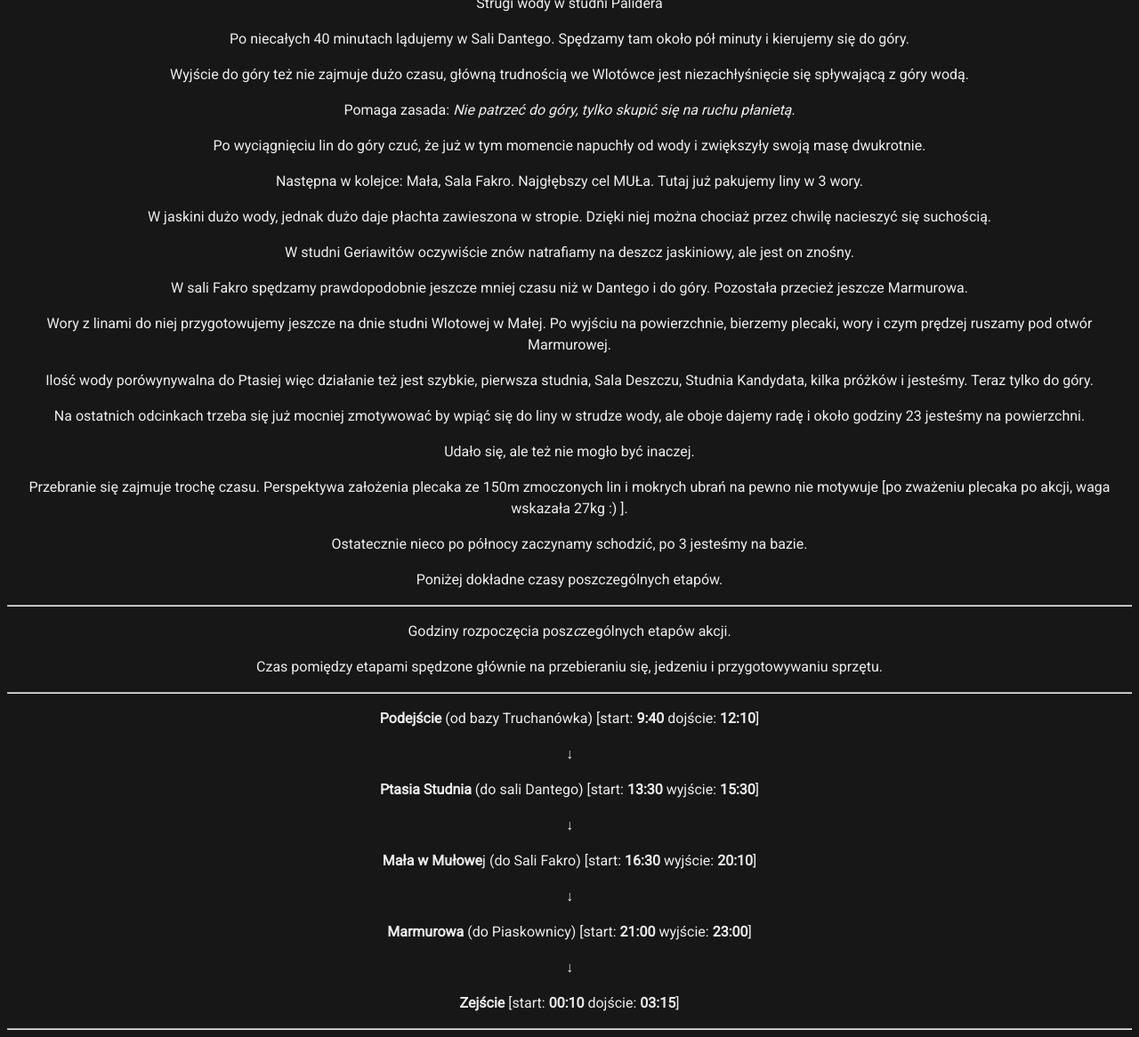
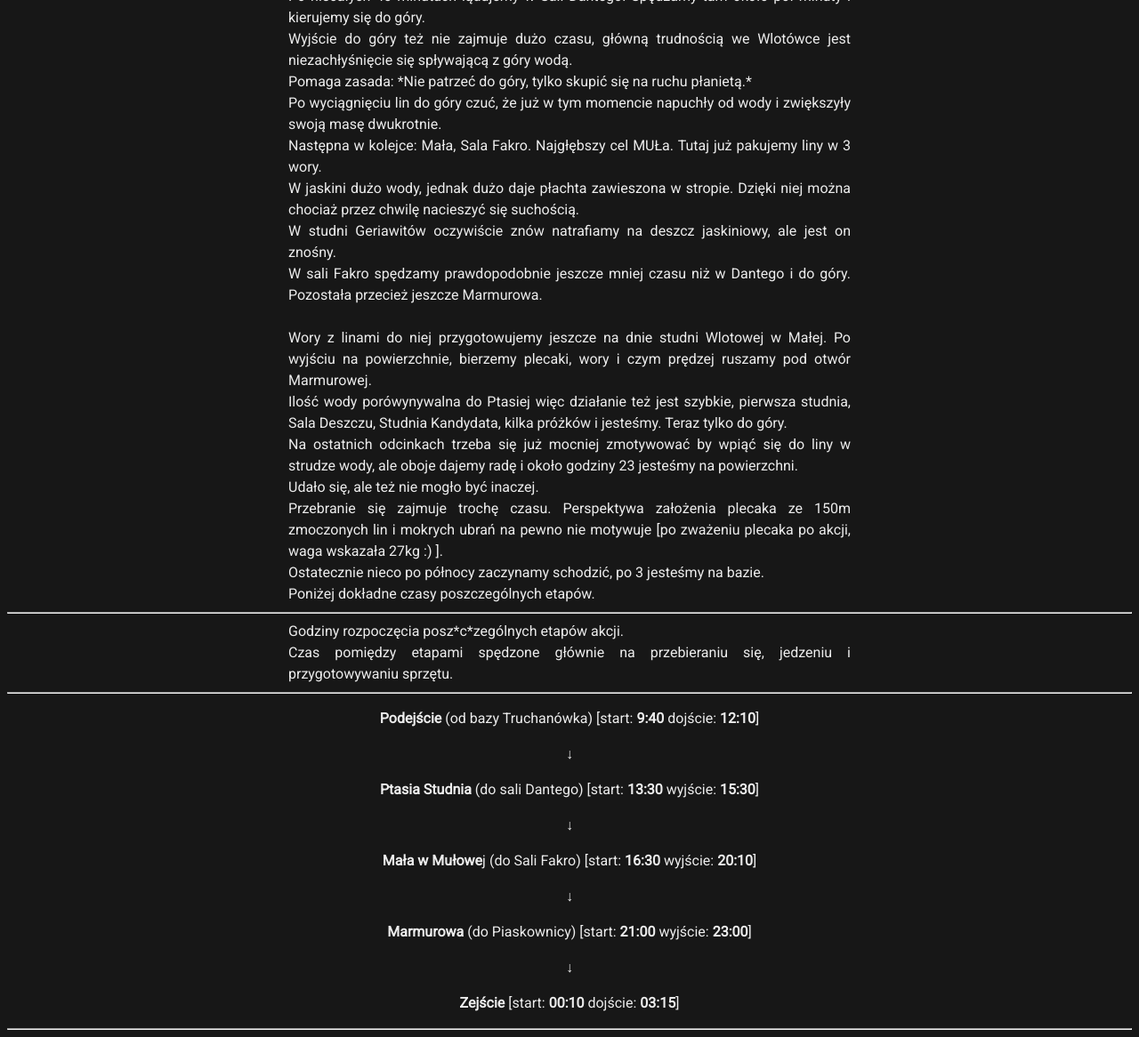
Before and after one commit to dziury/szkice, a Jekyll site: the page built from Relacje/MUŁ - Mułowa Łańcuchówka.md, in a window 1280 px wide and 1400 px high, scrolled down 1321 px, cut to the strip 234-1400 px from the top of the window. Shown: the whole strip at 89% size. Built offline with Jekyll 4.4.1, drawn with Linux system fonts in a browser that asks for light colours; our own code applies the rules of GitHub Pages for plain Markdown files.

Commit message:
formatting!!

```diff
--- a/Relacje/MUŁ - Mułowa Łańcuchówka.md
+++ b/Relacje/MUŁ - Mułowa Łańcuchówka.md
@@ -6,7 +6,7 @@
 
 ---
 
-<div style="text-align: justify; margin-right: 30%; margin-left: 30%;">
+<div style="text-align: justify; margin-right: 25%; margin-left: 25%;">
 Pomysł na tą akcję powstał dosyć spontanicznie, ale takie są często najlepsze.
 <br>
 Trzy jaskinie: Ptasia Studnia, Mała w Mułowej i Marmurowa.
@@ -26,15 +26,19 @@ Rozpiska wyglądała tak:
 <img style="border:2px solid #808080" src="mul-2.png" alt="mul1" height="450" />
 </div>
 
+<div style="text-align: justify; margin-right: 25%; margin-left: 25%;">
 Pozostało tylko znaleźć wspołzawodnika/zawodniczkę dla tego przedsięwziecia i można działać. Na szczęście Ewa nie wymagała dużo przekonywania.
+<br>
+Prognozy na weekend nie najlepsze, dlatego decydujemy się na wyjście w niedzielę. Wtedy ma być trochę spokojniej niż w sobotę. Niestety tylko trochę.
+<br>
+Z bazy z charakterystycznym krakoskim sprężem wychodzimy niewiele przed 10. Podejście dosyć żwawym tempem. Po 2.5h jesteśmy pod otworem Małej. Tam przebieramy się, ogarniamy sprzęt i kierujemy się w kierunku Ptasiej.
+<br>
+Deszcz towarzyszy nam właściwie od rana, raz pada mocniej, raz słabiej ale wilgoć utrzymuje się cały czas na wysokim poziomie, ale wciąż w granicy rozsądku.
+<br>
+Niestety tego samego nie można powiedzieć o ilości wody w jaskini. W Ptasiej zmusza ona do naprawdę szybkiego poręczowania.
+</div>
 
-Prognozy na weekend nie najlepsze, dlatego decydujemy się na wyjście w niedzielę. Wtedy ma być trochę spokojniej niż w sobotę. Niestety tylko trochę.
 
-Z bazy z charakterystycznym krakoskim sprężem wychodzimy niewiele przed 10. Podejście dosyć żwawym tempem. Po 2.5h jesteśmy pod otworem Małej. Tam przebieramy się, ogarniamy sprzęt i kierujemy się w kierunku Ptasiej.
-
-Deszcz towarzyszy nam właściwie od rana, raz pada mocniej, raz słabiej ale wilgoć utrzymuje się cały czas na wysokim poziomie, ale wciąż w granicy rozsądku.
-
-Niestety tego samego nie można powiedzieć o ilości wody w jaskini. W Ptasiej zmusza ona do naprawdę szybkiego poręczowania.
 
 <div>
 <img style="border:2px solid #808080" src="mul-1.png" alt="palider" height="350" />
@@ -42,41 +46,46 @@ Niestety tego samego nie można powiedzieć o ilości wody w jaskini. W Ptasiej
 
 Strugi wody w studni Palidera
 
+<div style="text-align: justify; margin-right: 25%; margin-left: 25%;">
 Po niecałych 40 minutach lądujemy w Sali Dantego. Spędzamy tam około pół minuty i kierujemy się do góry.
-
+<br>
 Wyjście do góry też nie zajmuje dużo czasu, główną trudnością we Wlotówce jest niezachłyśnięcie się spływającą z góry wodą.
-
+<br>
 Pomaga zasada: *Nie patrzeć do góry, tylko skupić się na ruchu płanietą.*
-
+<br>
 Po wyciągnięciu lin do góry czuć, że już w tym momencie napuchły od wody i zwiększyły swoją masę dwukrotnie.
-
+<br>
 Następna w kolejce: Mała, Sala Fakro. Najgłębszy cel MUŁa. Tutaj już pakujemy liny w 3 wory.
-
+<br>
 W jaskini dużo wody, jednak dużo daje płachta zawieszona w stropie. Dzięki niej można chociaż przez chwilę nacieszyć się suchością.
-
+<br>
 W studni Geriawitów oczywiście znów natrafiamy na deszcz jaskiniowy, ale jest on znośny.
-
+<br>
 W sali Fakro spędzamy prawdopodobnie jeszcze mniej czasu niż w Dantego i do góry. Pozostała przecież jeszcze Marmurowa.
-
+<br>
+<br>
 Wory z linami do niej przygotowujemy jeszcze na dnie studni Wlotowej w Małej. Po wyjściu na powierzchnie, bierzemy plecaki, wory i czym prędzej ruszamy pod otwór Marmurowej.
-
+<br>
 Ilość wody porówynywalna do Ptasiej więc działanie też jest szybkie, pierwsza studnia, Sala Deszczu, Studnia Kandydata, kilka próżków i jesteśmy. Teraz tylko do góry.
-
+<br>
 Na ostatnich odcinkach trzeba się już mocniej zmotywować by wpiąć się do liny w strudze wody, ale oboje dajemy radę i około godziny 23 jesteśmy na powierzchni.
-
+<br>
 Udało się, ale też nie mogło być inaczej.
-
+<br>
 Przebranie się zajmuje trochę czasu. Perspektywa założenia plecaka ze 150m zmoczonych lin i mokrych ubrań na pewno nie motywuje [po zważeniu plecaka po akcji, waga wskazała 27kg :) ].
-
+<br>
 Ostatecznie nieco po północy zaczynamy schodzić, po 3 jesteśmy na bazie.
-
+<br>
 Poniżej dokładne czasy poszczególnych etapów.
+</div>
 
 ---
 
+<div style="text-align: justify; margin-right: 25%; margin-left: 25%;">
 Godziny rozpoczęcia posz*c*zególnych etapów akcji.
-
+<br>
 Czas pomiędzy etapami spędzone głównie na przebieraniu się, jedzeniu i przygotowywaniu sprzętu.
+</div>
 
 ---
 
```
